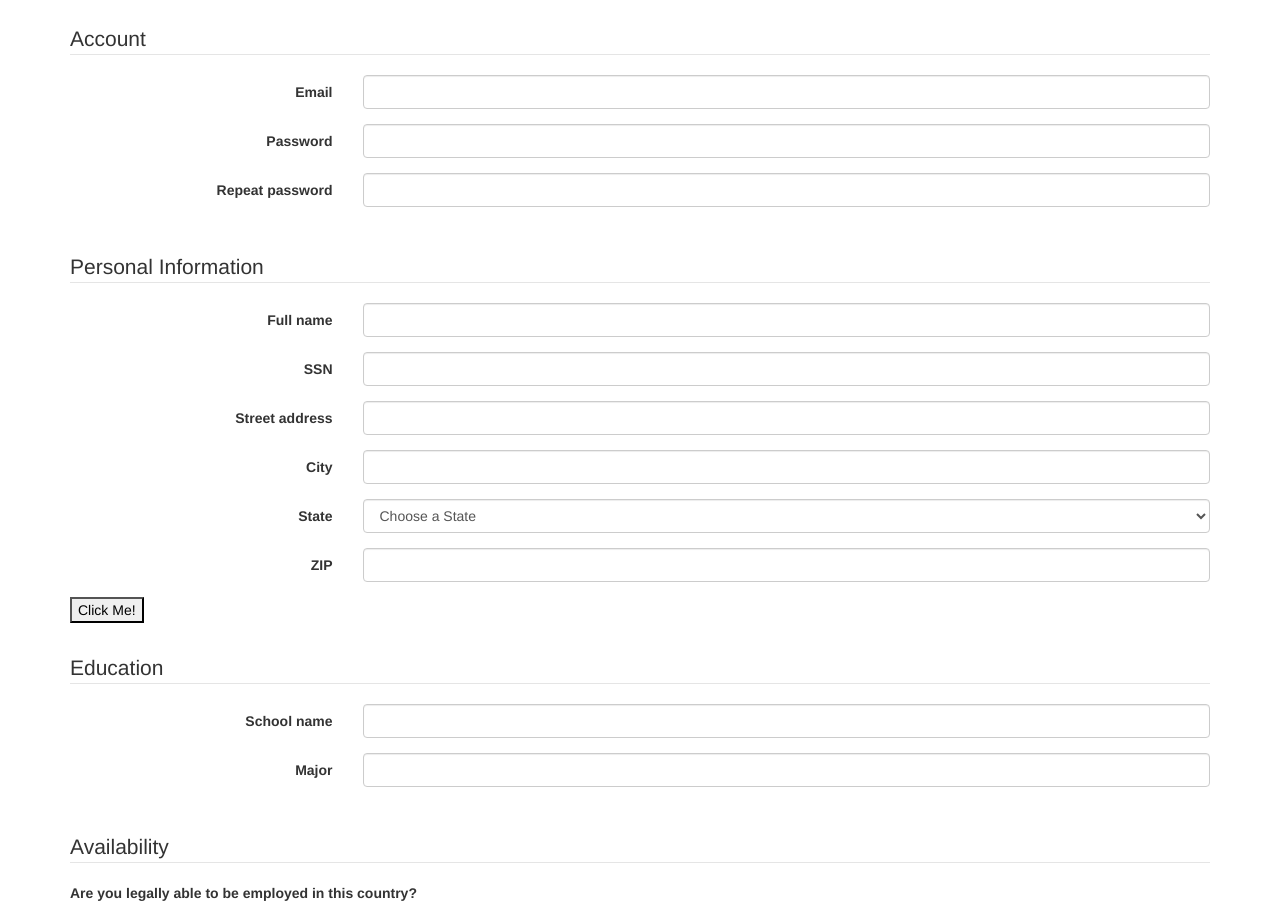
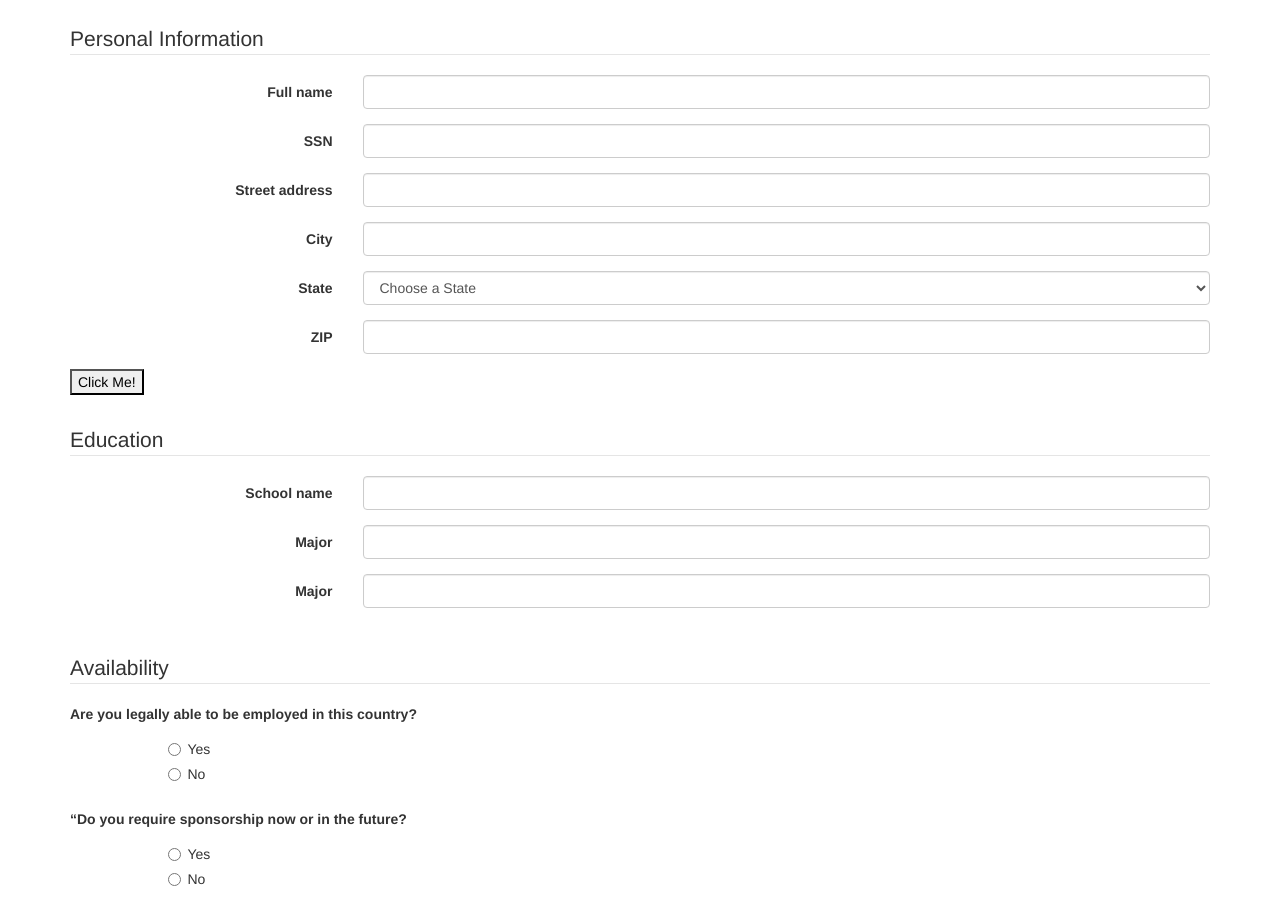
Before and after one commit to ajk47-1939360/ajk47-1939360.github.io, a plain HTML site: page jobApplicationForm.html in a window 1280 px wide. Shown: the part 69-980 px from the top of the page. Drawn offline with Linux system fonts and the light colour scheme.

Commit message:
Update jobApplicationForm.html

```diff
--- a/jobApplicationForm.html
+++ b/jobApplicationForm.html
@@ -9,34 +9,10 @@
 <body>
 <div class="container">
 
-<h2>Job Application</h2>
+<h2>Software Engineering Internship Application</h2>
 <p>&nbsp;</p>
 
 <form role="form" action="http://gclass.alexburner.com/formtest.php" method="post">
-
-	<fieldset class="form-horizontal" >
-		<legend>Account</legend>
-		<div class="form-group">
-			<label class="col-sm-3 control-label">Email</label>
-			<div class="col-sm-9">
-				<input class="form-control" type="text" name="email">
-			</div>
-		</div>
-		<div class="form-group">
-			<label class="col-sm-3 control-label">Password</label>
-			<div class="col-sm-9">
-				<input class="form-control" type="password" name="password">
-			</div>
-		</div>
-		<div class="form-group">
-			<label class="col-sm-3 control-label">Repeat password</label>
-			<div class="col-sm-9">
-				<input class="form-control" type="password" name="repeat_password">
-			</div>
-		</div>
-	</fieldset>
-
-	<p>&nbsp;</p>
 
 	<fieldset class="form-horizontal" >
 		<legend>Personal Information</legend>
@@ -146,6 +122,12 @@
 				<input class="form-control" type="text" name="major">
 			</div>
 		</div>
+		<div class="form-group">
+			<label class="col-sm-3 control-label">Major</label>
+			<div class="col-sm-9">
+				<input class="form-control" type="text" name="major">
+			</div>
+		</div>
 	</fieldset>
 	<p>&nbsp;</p>
 
@@ -162,6 +144,21 @@
 				<div class="radio">
 					<label>
 						<input type="radio" name="legal" value="no">No
+					</label>
+				</div>
+			</div>
+		</div>
+		<div class="form-group row">
+			<label class="col-sm-12 control-label">“Do you require sponsorship now or in the future?</label>
+			<div class="col-sm-offset-1 col-sm-11">
+				<div class="radio">
+					<label>
+						<input type="radio" name="visa" value="yes">Yes
+					</label>
+				</div>
+				<div class="radio">
+					<label>
+						<input type="radio" name="visa" value="no">No
 					</label>
 				</div>
 			</div>
@@ -248,7 +245,7 @@
 		</div>
 		<div class="form-group">
 			<label class="control-label">How did you hear about this job</label>
-			<textarea class="form-control" name="letter" rows="3"></textarea>
+			<textarea class="form-control" name="hear" rows="3"></textarea>
 		</div>
 	</fieldset>
 	<p>&nbsp;</p>
```
